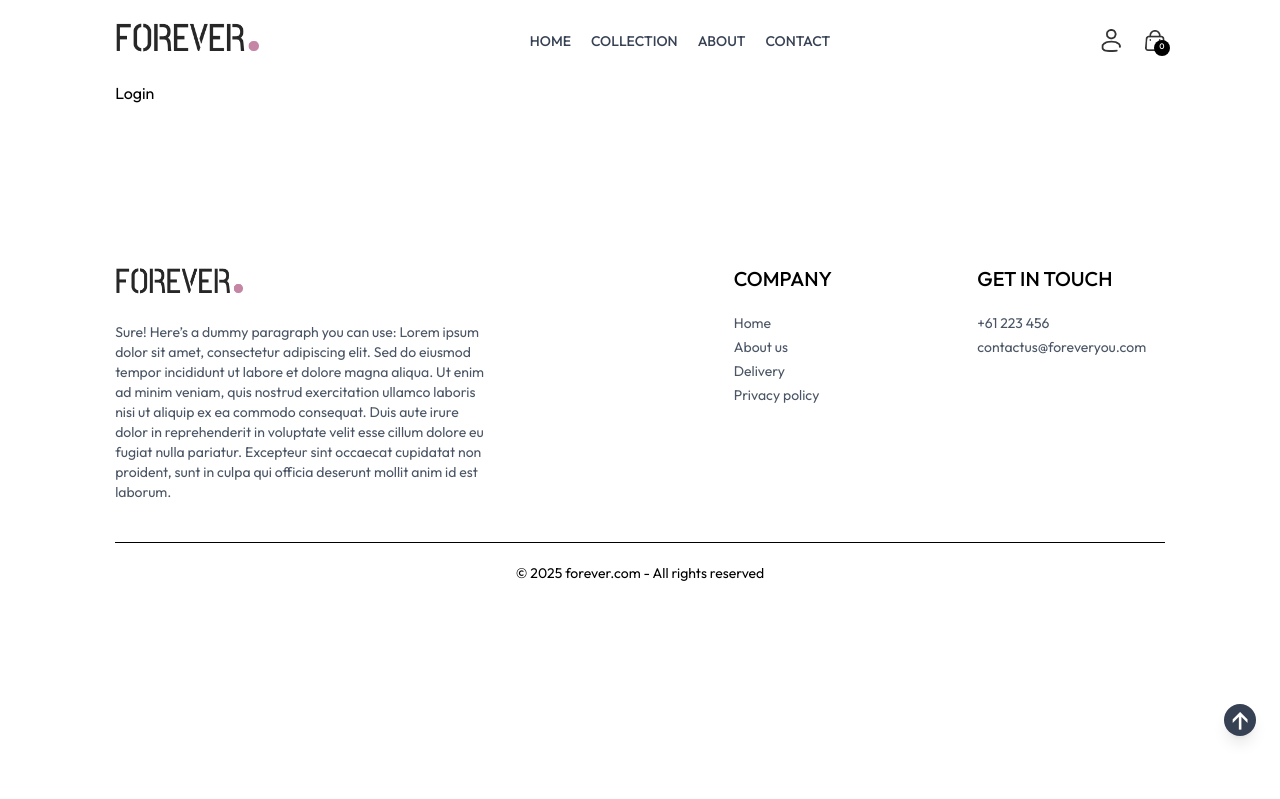
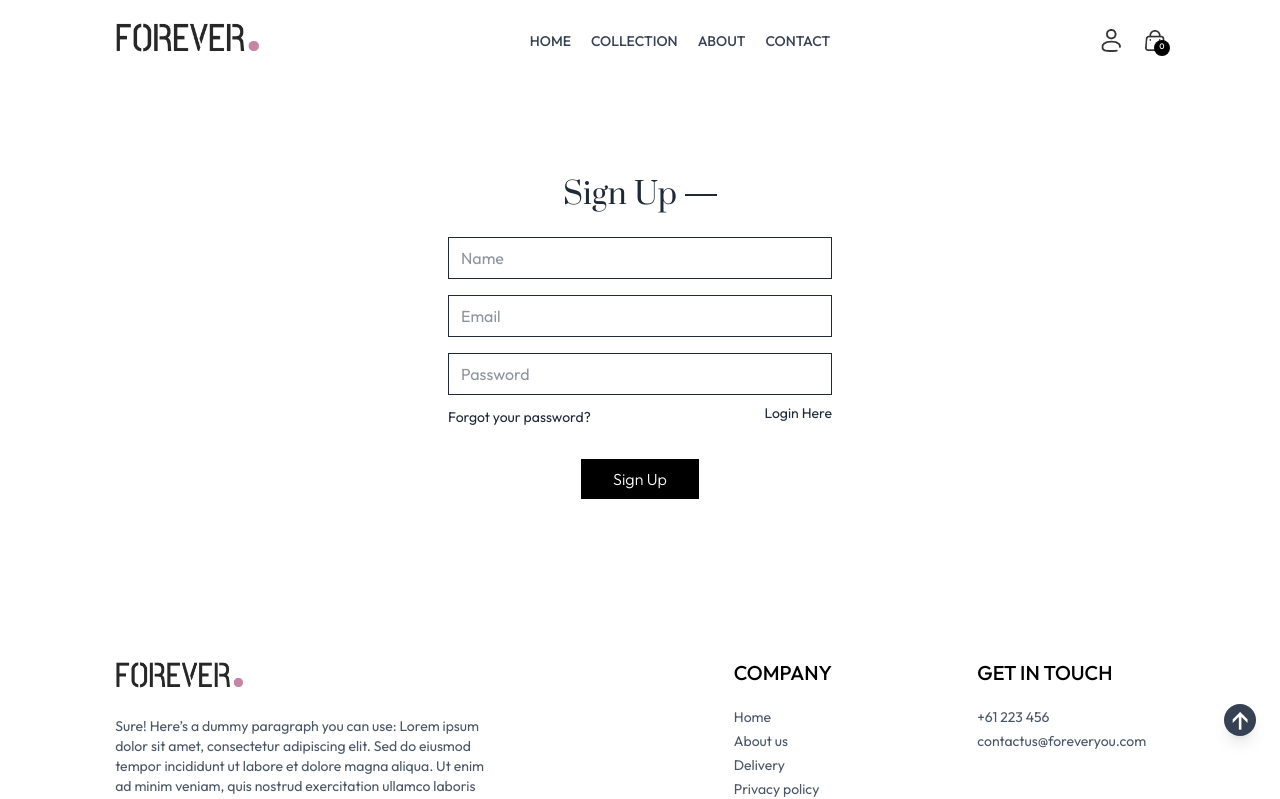
Before and after one commit to dbpthk/ecommerce-website, a React (Vite) app: page /login in a window 1280 px wide. Shown: the top 799 px of the page. Built offline with nearby package versions, Linux system fonts and the light colour scheme; a web font is replaced by a local one.

Commit message:
sign in and login page

```diff
--- a/src/components/Navbar.jsx
+++ b/src/components/Navbar.jsx
@@ -42,11 +42,13 @@
           />
         )}
         <div className="group relative">
-          <img
-            src={assets.profile_icon}
-            className="w-5 cursor-pointer"
-            alt="profile icon"
-          />
+          <Link to="/login">
+            <img
+              src={assets.profile_icon}
+              className="w-5 cursor-pointer"
+              alt="profile icon"
+            />
+          </Link>
           <div className="group-hover:block hidden absolute dropdown-menu right-0 pt-4">
             <div className="flex flex-col gap-2 w-36 py-3 px-5 bg-slate-100 text-gray-500 rounded">
               <p className="cursor-pointer hover-text-black">My Profile</p>
--- a/src/pages/Login.jsx
+++ b/src/pages/Login.jsx
@@ -1,7 +1,93 @@
-import React from "react";
+import React, { useState } from "react";
 
 const Login = () => {
-  return <div>Login</div>;
+  const [currentState, setCurrentState] = useState("Sign Up");
+  const [formData, setFormData] = useState({
+    name: "",
+    email: "",
+    password: "",
+  });
+
+  const handleChange = (event) => {
+    const { name, value } = event.target;
+    setFormData((prev) => ({
+      ...prev,
+      [name]: value,
+    }));
+  };
+
+  const onSubmitHandler = (event) => {
+    event.preventDefault();
+    setFormData({
+      name: "",
+      email: "",
+      password: "",
+    });
+  };
+
+  return (
+    <form
+      onSubmit={onSubmitHandler}
+      className="flex flex-col items-center w-[90%] sm:max-w-96 m-auto mt-14 gap-4 text-gray-800"
+    >
+      <div className="inline-flex items-center gap-2 mb-2 mt-10">
+        <p className="prata-regular text-3xl">{currentState}</p>
+        <hr className="border-none h-[1.5px] w-8 bg-gray-800" />
+      </div>
+      {currentState === "Sign Up" ? (
+        <input
+          type="text"
+          className="w-full px-3 py-2 border border-gray-800"
+          placeholder="Name"
+          name="name"
+          value={formData.name}
+          onChange={handleChange}
+          required
+        />
+      ) : null}
+      <input
+        type="email"
+        name="email"
+        className="w-full px-3 py-2 border border-gray-800"
+        placeholder="Email"
+        value={formData.email}
+        onChange={handleChange}
+        required
+      />
+      <input
+        type="password"
+        name="password"
+        className="w-full px-3 py-2 border border-gray-800"
+        placeholder="Password"
+        value={formData.password}
+        onChange={handleChange}
+        required
+      />
+      <div className="w-full flex justify-between text-sm mt-[-8px]">
+        <p className="cursor-pointer mt-1 sm:hover:text-shadow-md">
+          Forgot your password?
+        </p>
+        {currentState === "Login" ? (
+          <p
+            onClick={() => setCurrentState("Sign Up")}
+            className="cursor-pointer sm:hover:text-shadow-md"
+          >
+            Create account
+          </p>
+        ) : (
+          <p
+            onClick={() => setCurrentState("Login")}
+            className="cursor-pointer sm:hover:text-shadow-md"
+          >
+            Login Here
+          </p>
+        )}
+      </div>
+      <button className="bg-black text-white font-light px-8 py-2 mt-4 sm:hover:bg-gray-700 cursor-pointer">
+        {currentState === "Login" ? "Sign In" : "Sign Up"}
+      </button>
+    </form>
+  );
 };
 
 export default Login;
```
